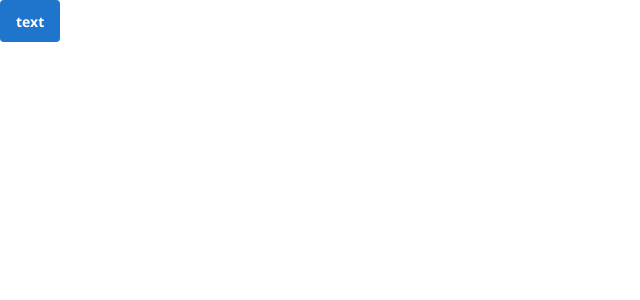
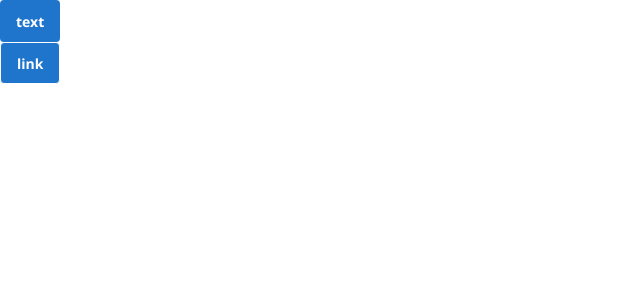
Before and after one commit to BKonstantine/task_management_system, a Vue app: page / in a window 1280 px wide. Shown: the top 300 px of the page, without its empty margins (0-640 px from the left). Built offline with nearby package versions, Linux system fonts and the light colour scheme.

Commit message:
feat: Добавить nav-link

```diff
--- a/src/App.vue
+++ b/src/App.vue
@@ -1,15 +1,18 @@
 <template>
   <div id="app" class="app">
     <ButtonItem text="text" />
+    <NavLink to="/to" text="link" />
   </div>
 </template>
 
 <script>
 import ButtonItem from "@/components/UI/ButtonItem.vue";
+import NavLink from "@/components/UI/NavLink.vue";
 export default {
   name: "App",
   components: {
     ButtonItem,
+    NavLink,
   },
 };
 </script>
--- a/src/components/UI/ButtonItem.vue
+++ b/src/components/UI/ButtonItem.vue
@@ -1,5 +1,10 @@
 <template>
-  <button :class="classObject" :type="type" :disabled="disabled" class="button">
+  <button
+    :class="classObject"
+    :type="type"
+    :disabled="disabled"
+    class="button-item"
+  >
     {{ text }}
   </button>
 </template>
@@ -43,12 +48,13 @@ export default {
 };
 </script>
 
-<style lang="scss">
-.button {
+<style lang="scss" scoped>
+.button-item {
   font-family: inherit;
   padding: 0 16px;
+  min-height: 42px;
   @include flex-settin(_, center);
-  min-height: 42px;
+  width: min-content;
   border: none;
   border-radius: 4px;
   background-color: $bgc-primary-default;
--- /dev/null
+++ b/src/components/UI/NavLink.vue
@@ -0,0 +1,57 @@
+<template>
+  <RouterLink active-class="nav-link_active" :to="to" class="nav-link">{{
+    text
+  }}</RouterLink>
+</template>
+
+<script>
+import { RouterLink } from "vue-router";
+export default {
+  name: "NavLink",
+  components: {
+    RouterLink,
+  },
+  props: {
+    to: {
+      type: String,
+      required: true,
+    },
+    text: {
+      type: String,
+      required: true,
+    },
+  },
+};
+</script>
+
+<style lang="scss" scoped>
+.nav-link {
+  padding: 0 16px;
+  min-height: 42px;
+  text-decoration: none;
+  @include flex-settin(_, center);
+  width: min-content;
+  border: 1px solid $bgc-secondary-default;
+  border-radius: 4px;
+  background-color: $bgc-primary-default;
+  @include font-setting(400, 14px, 19px, $font-color-secondary);
+
+  &_active {
+    background-color: $bgc-secondary-default;
+    border: 1px solid $bgc-secondary-default;
+    color: $font-color-primary;
+  }
+
+  &:hover {
+    background-color: $bgc-secondary-hover;
+    border: 1px solid $bgc-secondary-hover;
+    color: $font-color-primary;
+  }
+
+  &:active {
+    background-color: $bgc-secondary-default;
+    border: 1px solid $bgc-secondary-default;
+    color: $font-color-primary;
+  }
+}
+</style>
--- a/src/main.js
+++ b/src/main.js
@@ -1,7 +1,7 @@
 import Vue from "vue";
 import App from "./App.vue";
-import router from "./router";
-import store from "./store";
+import router from "@/router/index";
+import store from "@/store/index";
 
 Vue.config.productionTip = false;
 
```
